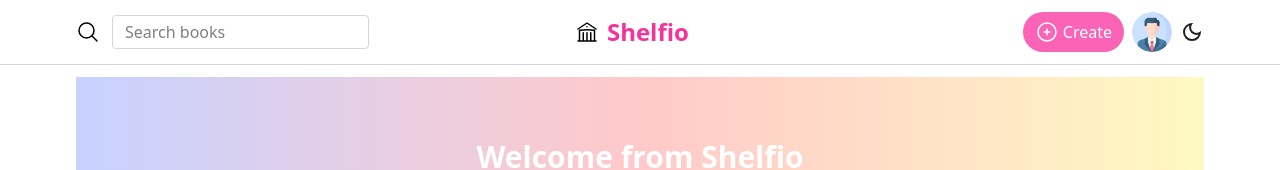
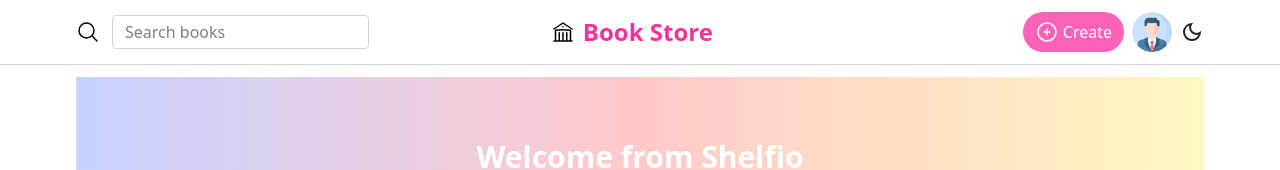
Before and after one commit to aungkyawthetx/library, a React (Vite) app: page / in a window 1280 px wide. Shown: the top 170 px of the page. Built offline with nearby package versions, Linux system fonts and the light colour scheme; no server answers; the database is empty.

Commit message:
bookstore name changed

```diff
--- a/src/components/Navbar.jsx
+++ b/src/components/Navbar.jsx
@@ -21,7 +21,7 @@ export default function Navbar() {
                 <svg xmlns="http://www.w3.org/2000/svg" fill="none" viewBox="0 0 24 24" strokeWidth={1.5} stroke="currentColor" className="size-6">
                     <path strokeLinecap="round" strokeLinejoin="round" d="M12 21v-8.25M15.75 21v-8.25M8.25 21v-8.25M3 9l9-6 9 6m-1.5 12V10.332A48.36 48.36 0 0 0 12 9.75c-2.551 0-5.056.2-7.5.582V21M3 21h18M12 6.75h.008v.008H12V6.75Z" />
                 </svg>
-                <span className={`text-2xl ${isDark ? 'text-white' :'text-pink-500'} font-bold hidden md:block`}> Shelfio </span>
+                <span className={`text-2xl ${isDark ? 'text-white' :'text-pink-500'} font-bold hidden md:block`}> Book Store </span>
             </Link>
             <li className='flex items-center gap-2'>
                 <Link to="/create" className={`text-white px-3 py-2 rounded-full cursor-pointer flex items-center gap-1 ${isDark ? 'bg-indigo-400 hover:bg-indigo-500' : 'bg-pink-400 hover:bg-pink-500' }`}>
```
